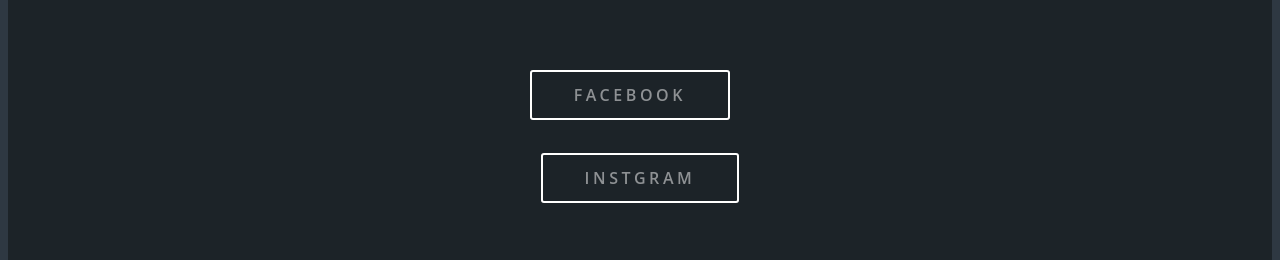
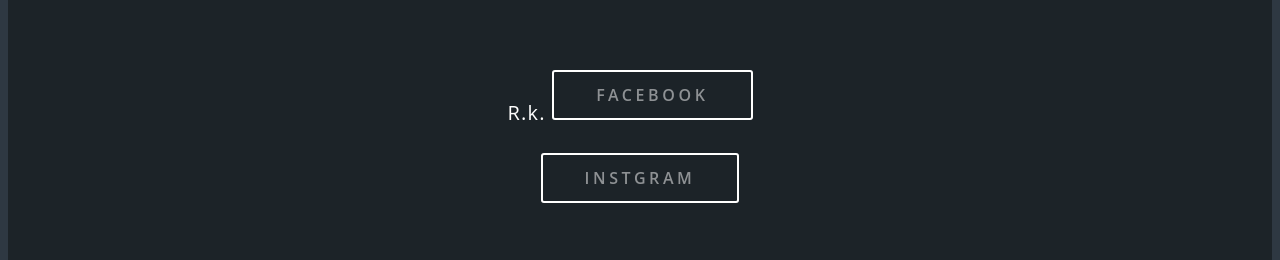
Before and after one commit to Ramadanward/ace001, a plain HTML site: page index.html in a window 1280 px wide. Shown: the part 3173-3433 px from the top of the page. Drawn offline with Linux system fonts and the light colour scheme.

Commit message:
Update index.html

```diff
--- a/index.html
+++ b/index.html
@@ -77,7 +77,7 @@
 
 
 <footer id="footer">
-<ul class="icons">
+<ul class="icons">R.k.
 
     <li><a href="https://www.facebook.com/ramadankhal" class="button"><span class="label">Facebook</span></a></li>
    <br> <br>
```
